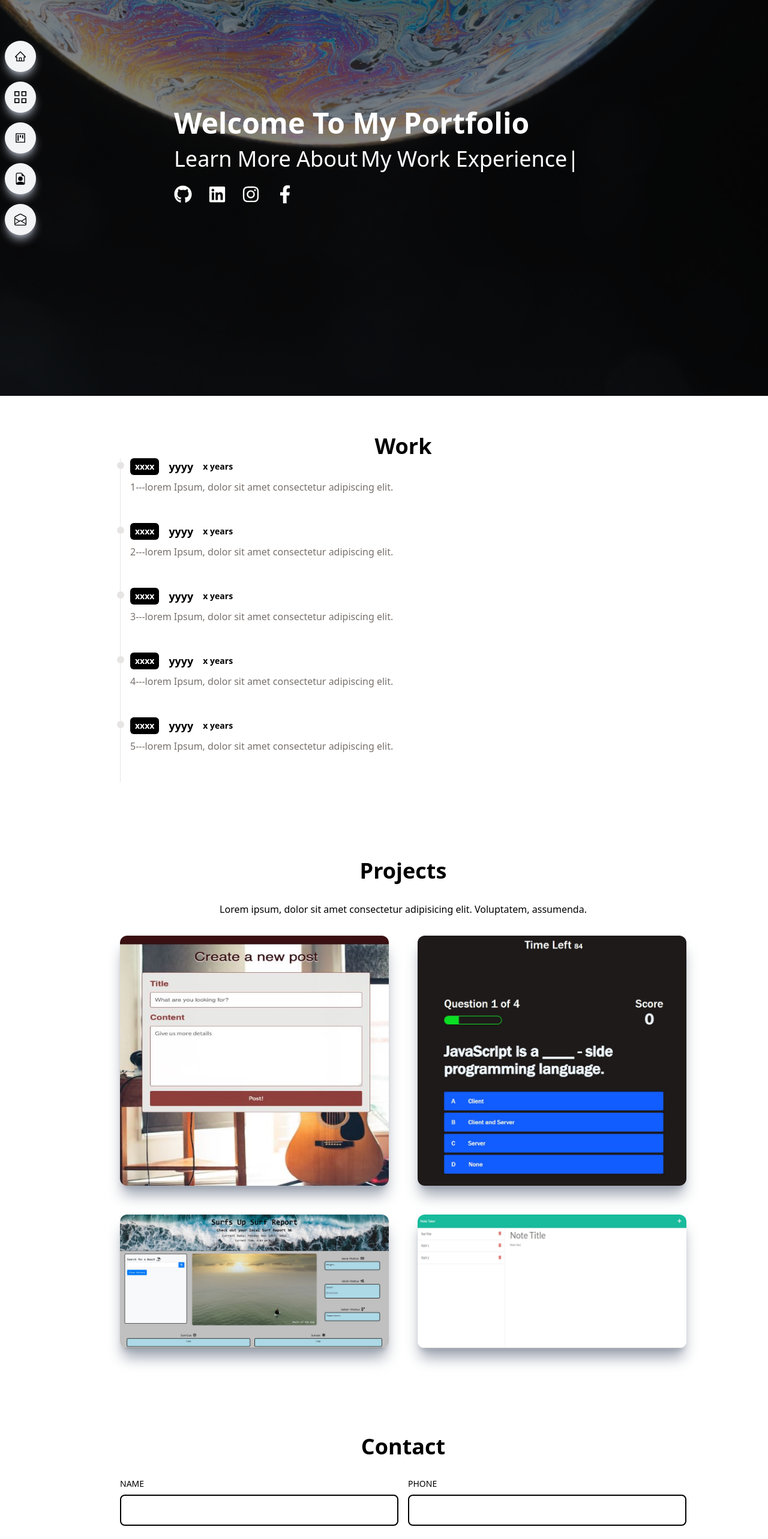
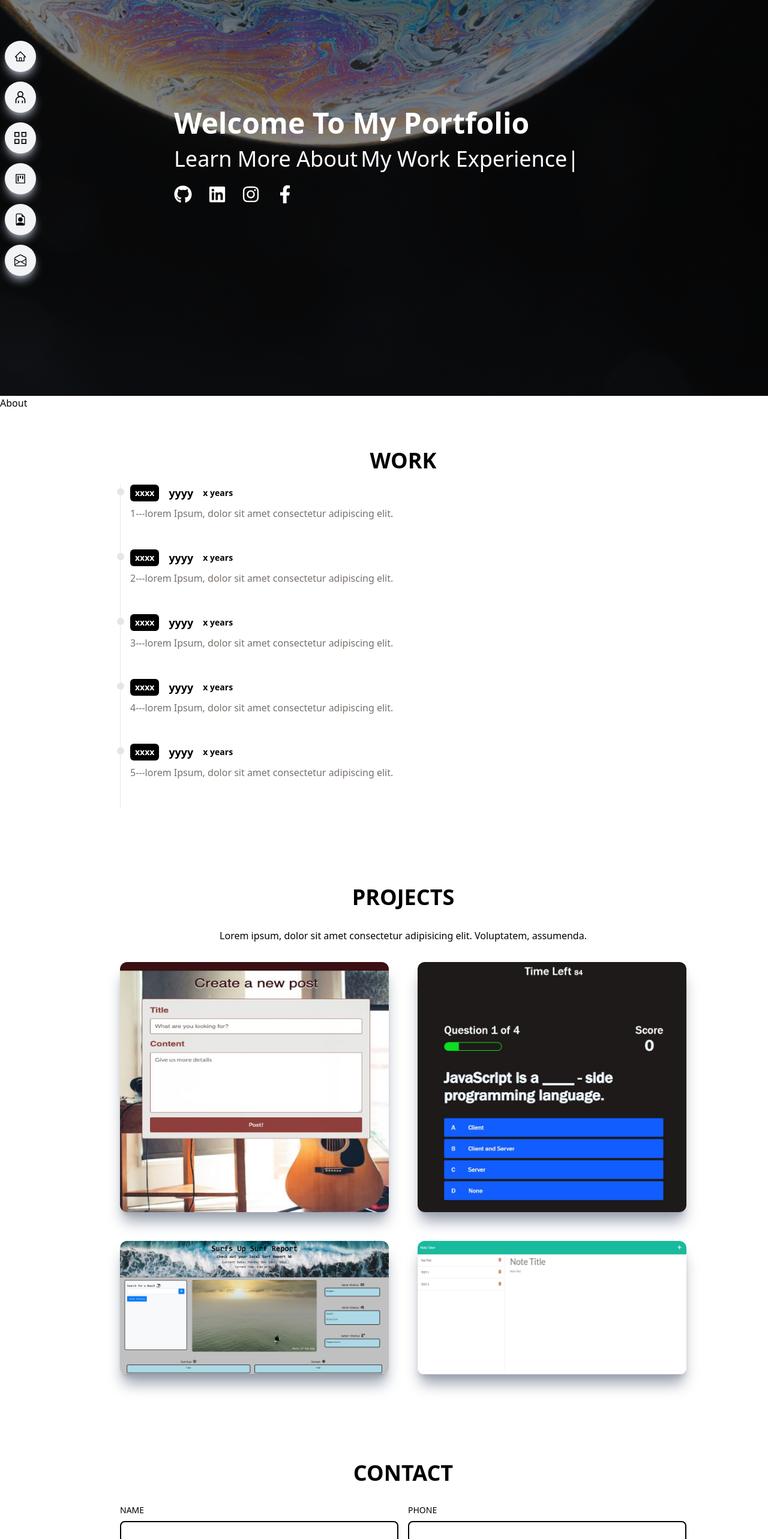
Before and after one commit to JYK33/Porfolio2.0, a React (Vite) app: page / in a window 1280 px wide. Shown: the part 140-2706 px from the top of the page at 60% size. Built offline with nearby package versions, Linux system fonts and the light colour scheme.

Commit message:
making a about me section

```diff
--- a/src/App.jsx
+++ b/src/App.jsx
@@ -4,6 +4,7 @@ import Main from './components/Main'
 import Work from './components/Work'
 import Projects from './components/Projects'
 import Contact from './components/Contact'
+import About from './components/About'
 
 
 function App() {
@@ -13,6 +14,7 @@ function App() {
     <div>
       <Sidenav/>
       <Main/>
+      <About/>
       <Work/>
       <Projects/>
       <Contact/>
--- /dev/null
+++ b/src/components/About.jsx
@@ -0,0 +1,9 @@
+import React from 'react'
+
+const About = () => {
+  return (
+    <div>About</div>
+  )
+}
+
+export default About
--- a/src/components/Contact.jsx
+++ b/src/components/Contact.jsx
@@ -4,7 +4,7 @@ const Contact = () => {
   return (
     <div id="contact" className="max-w-[1040px] m-auto md:pl-20 p-4 py-16">
       <h1 className="py-4 text-4xl font-bold text-center text-black ">
-        Contact
+        CONTACT
       </h1>
       <form
         action="https://getform.io/f/d2837bf1-4254-497e-9858-d3ab280e5256"
--- a/src/components/Projects.jsx
+++ b/src/components/Projects.jsx
@@ -8,7 +8,7 @@ import noteImg2 from "../assets/note-taker2.jpg";
 const Projects = () => {
   return (
     <div id="projects" className="max-w-[1040px] m-auto md:pl-20 p-4 py-16">
-      <h1 className="text-4xl font-bold text-center text-black">Projects</h1>
+      <h1 className="text-4xl font-bold text-center text-black">PROJECTS</h1>
       <p className="text-center py-8 ">
         Lorem ipsum, dolor sit amet consectetur adipisicing elit. Voluptatem,
         assumenda.{" "}
--- a/src/components/Sidenav.jsx
+++ b/src/components/Sidenav.jsx
@@ -1,6 +1,6 @@
 import React, { useState } from "react";
 import { AiOutlineMenu, AiOutlineHome, AiOutlineProject } from "react-icons/ai";
-import { GrProjects } from "react-icons/gr";
+import { GrProjects, GrUser } from "react-icons/gr";
 import { BsEnvelopeOpen, BsFileEarmarkPerson } from "react-icons/bs";
 
 const Sidenav = () => {
@@ -28,6 +28,15 @@ const Sidenav = () => {
           >
             <AiOutlineHome size={20} />
             <span className="pl-4">Home</span>
+          </a>
+          {/* for About me section */}
+          <a
+            onClick={handleNav}
+            href="#about"
+            className="w-[75%] flex justify-center items-center rounded-full shadow-lg bg-gray-100 shadow-gray-400 m-2 p-4 cursor-pointer hover:scale-110 ease-in duration-200"
+          >
+            <GrUser size={20} />
+            <span className="pl-4">About Me</span>
           </a>
 
           {/* for work */}
@@ -84,6 +93,14 @@ const Sidenav = () => {
             <AiOutlineHome size={20} />
           </a>
 
+          {/* for about me  */}
+          <a
+            href="#about"
+            className="rounded-full shadow-lg bg-gray-100 shadow-gray-400 m-2 p-4 cursor-pointer hover:scale-110 ease-in duration-300"
+          >
+            <GrUser size={20} />
+          </a>
+
           {/* style work button */}
           <a
             href="#work"
--- a/src/components/Work.jsx
+++ b/src/components/Work.jsx
@@ -38,7 +38,7 @@ const Work = () => {
   // try to change color of back ground here ?
   return <div id="work" className="max-w-[1040px] m-auto md:pl-20 p-4 py-16">
     {/* change color of text here */}
-    <h1 className="text-black text-4xl font-bold text-center">Work</h1>
+    <h1 className="text-black text-4xl font-bold text-center mb-5">WORK</h1>
     {data.map((item, idx) => (
         <WorkItem
         key ={idx}
```
